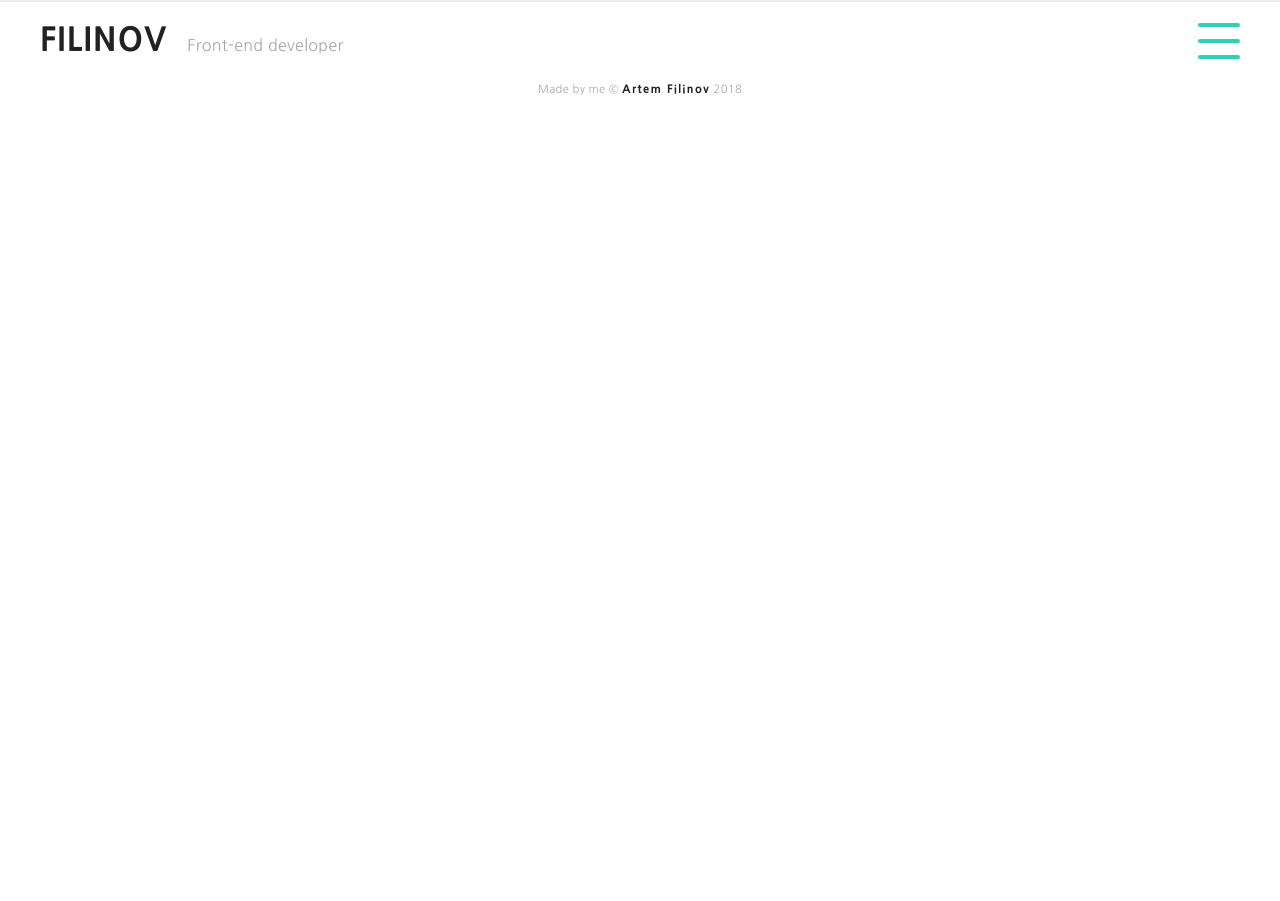
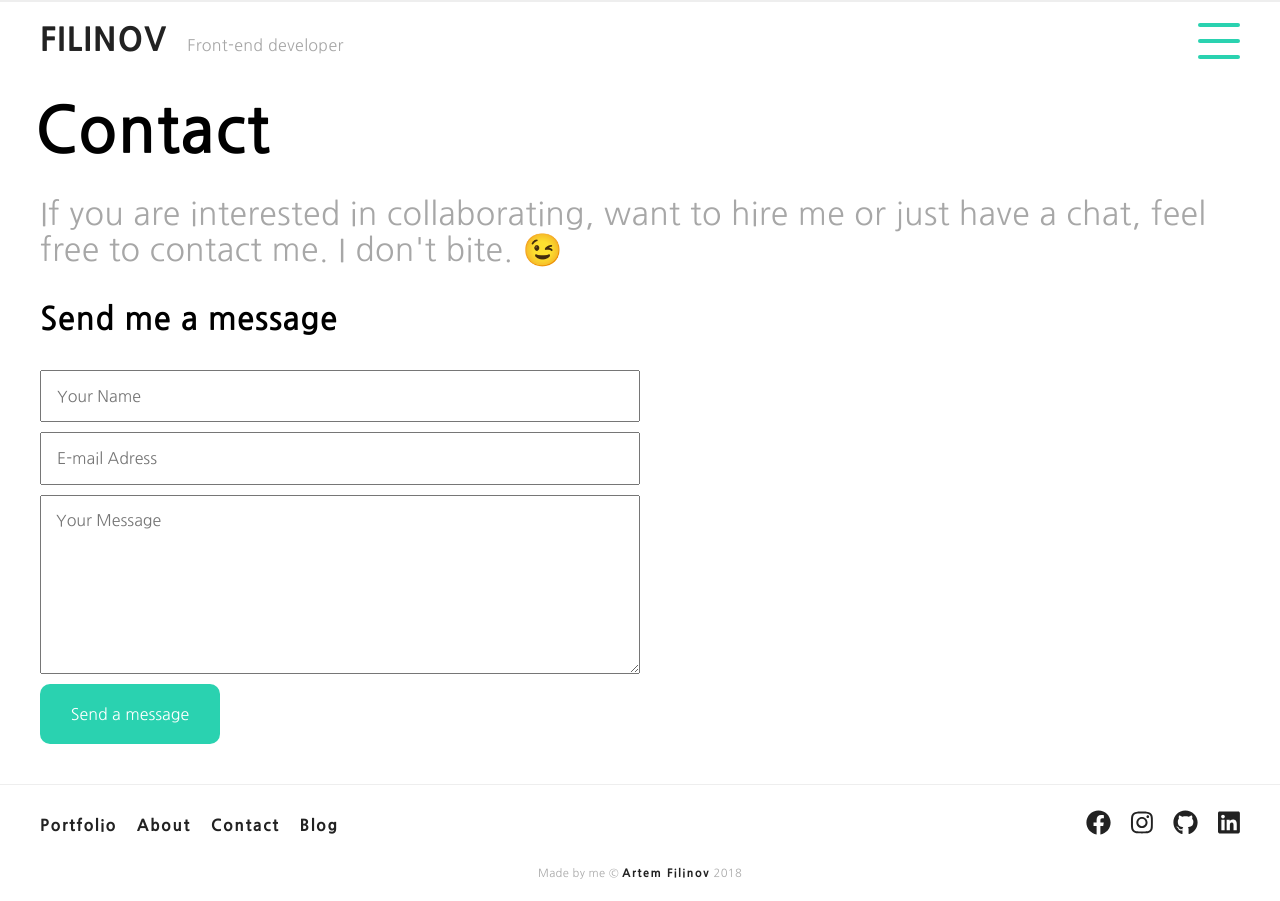
Before and after one commit to Johnnypanda/portfolio-v-3, a React app: page /contact in a window 1280 px wide. Before the commit the page ends 800 px from the top, so only its background shows below. Built offline with nearby package versions, Linux system fonts and the light colour scheme.

Commit message:
styled the contact section

```diff
--- a/src/App.js
+++ b/src/App.js
@@ -4,6 +4,7 @@ import Header from './components/Header';
 import Footer from './components/Footer';
 import Home from './components/Home';
 import Portfolio from './components/Portfolio';
+import Contact from './components/Contact';
 import { Route } from 'react-router-dom'
 import ScrollToTop from './components/ScrollToTop';
 class App extends Component {
@@ -81,6 +82,9 @@ class App extends Component {
         <Route exact path={`/`} render={() => (
           <Home />
         )}/>
+        <Route exact path={`/contact`} render={() => (
+          <Contact />
+        )}/>
           <Footer />
           </div>
         </ScrollToTop>
--- /dev/null
+++ b/src/components/Contact.js
@@ -0,0 +1,37 @@
+import React, { Component } from 'react';
+//Font awesome packages
+import { FontAwesomeIcon } from '@fortawesome/react-fontawesome';
+import { library } from '@fortawesome/fontawesome-svg-core';
+import { fab, faFacebook, faInstagram, faGithub, faLinkedin  } from '@fortawesome/free-brands-svg-icons';
+
+//Add icons
+library.add(fab, faFacebook, faInstagram, faGithub, faLinkedin )
+
+class Contact extends Component {
+    render(){
+        return(
+            <section className="first site-contact">
+                <div className="section-content site-contact__content">
+                    <h2>Contact</h2>
+                    <p>If you are interested in collaborating, want to hire me or just have a chat, feel free to contact
+                    me. I don't bite. 😉</p>
+
+                </div>
+                    <div className="site-contact__info">
+
+                        <div className="site-contact__form">
+                            <h3>Send me a message</h3>
+                            <form action="">
+                            <input type="text" name="name" placeholder="Your Name" />
+                            <input type="email" name="e-mail" placeholder="E-mail Adress" />
+                            <textarea name="text" id="" rows="8" placeholder="Your Message"></textarea>
+                            <button class="btn-send">Send a message</button>
+                            </form>
+                        </div>
+                    </div>
+            </section>
+        )
+    }
+}
+
+export default Contact;
--- a/src/components/Header.js
+++ b/src/components/Header.js
@@ -30,8 +30,8 @@ class Header extends Component {
                             <div className="site-header__right">
                                 <ul>
                                     <li onClick={ this.linkClick }><Link to={`/portfolio`}>Portfolio</Link></li>
-                                    <li><a href="">About</a></li>
-                                    <li><a href="">Contact</a></li>
+                                    <li onClick={ this.linkClick }><Link to={`/about`}>About</Link></li>
+                                    <li onClick={ this.linkClick }><Link to={`/contact`}>Contact</Link></li>
                                     <li className=""><a className="" href=""><span className="">Blog</span></a></li>
                                 </ul>
                             </div>
--- a/src/index.scss
+++ b/src/index.scss
@@ -4,6 +4,7 @@ $secondaryBlack: #A7A7A7;
 $mainGrey: #EEEEEE;
 $secondaryGray: #DDD;
 $hoverColor: #2AD2B0;
+$hoverColorDarker: #2ab295;
 $textColor: #515151;
 
 $hambasewidth: 15px;
@@ -456,3 +457,43 @@ cursor: pointer;
         }
       }
   }
+
+  //---------------- CONTACT ----------------------
+.site-contact {
+    &__content {
+        p{
+            font-size: 2rem;
+        }
+    }
+
+    &__form{
+
+        max-width: 600px;
+
+        h3{
+            text-align: left;
+            font-size: 2rem;
+        }
+        input, textarea {
+            display: block;
+            width: 100%;
+            margin: 10px 0;
+            padding: 15px ;
+        }
+
+        button {
+            display: block;
+            width: 180px;
+            height: 60px;
+            background: $hoverColor;
+            color: #fff;
+            border: none;
+            border-radius: 10px;
+            transition: background 0.3s ease;
+        }
+
+        button:hover{
+            background: $hoverColorDarker;
+        }
+    }
+}
```
